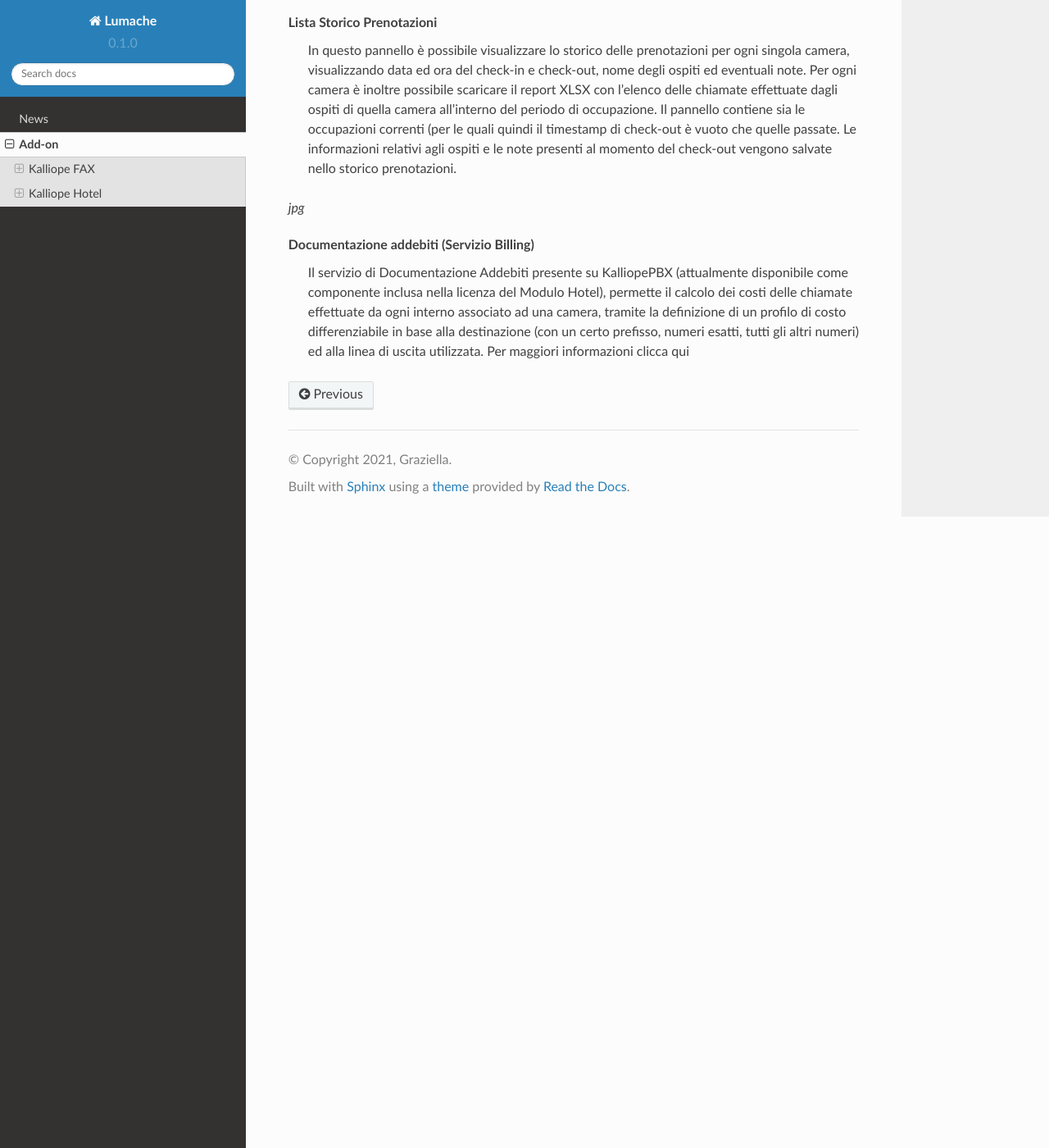
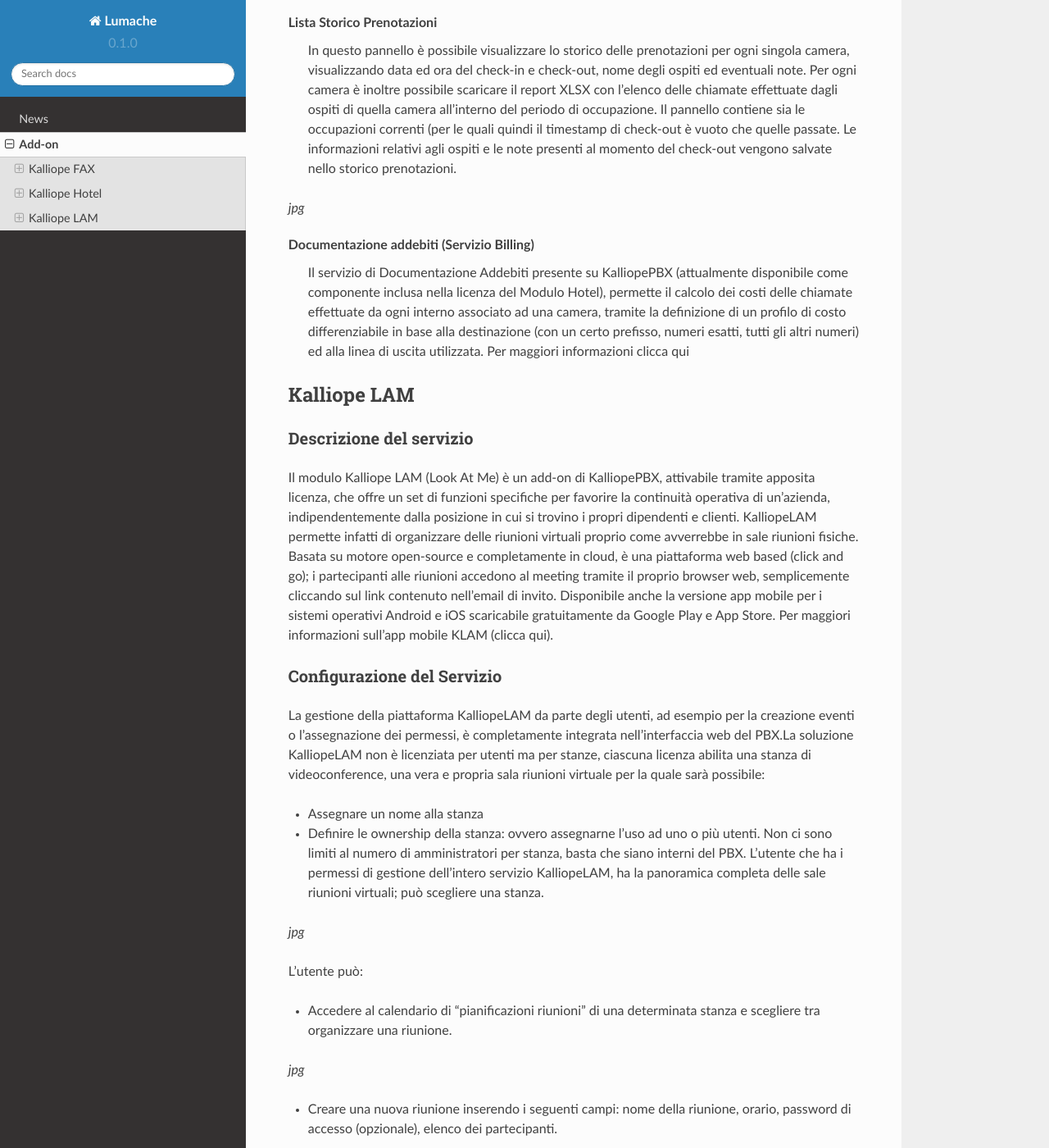
Before and after one commit to mirianatroccoli/KalliopeDoc-it, a Sphinx documentation site: the page built from docs/source/Add-on.rst, in a window 1280 px wide and 1400 px high, scrolled down 11089 px. Shown: the whole window at 82% size. Built offline with Sphinx 7.4.7 and the Read the Docs theme 2.0.0, drawn with Linux system fonts in a browser that asks for light colours; pages that are not in the unit, such as notebooks, are missing from menus; some of the changed text lies outside the part shown.

Commit message:
Update Add-on.rst

```diff
--- a/docs/source/Add-on.rst
+++ b/docs/source/Add-on.rst
@@ -416,3 +416,48 @@
 
 Documentazione addebiti (Servizio Billing)
    Il servizio di Documentazione Addebiti presente su KalliopePBX (attualmente disponibile come componente inclusa nella licenza del Modulo Hotel), permette il calcolo dei costi delle chiamate effettuate da ogni interno associato ad una camera, tramite la definizione di un profilo di costo differenziabile in base alla destinazione (con un certo prefisso, numeri esatti, tutti gli altri numeri) ed alla linea di uscita utilizzata. Per maggiori informazioni clicca qui
+
+Kalliope LAM
+-------------
+
+Descrizione del servizio
++++++++++++
+Il modulo Kalliope LAM (Look At Me) è un add-on di KalliopePBX, attivabile tramite apposita licenza, che offre un set di funzioni specifiche per favorire la continuità operativa di un’azienda, indipendentemente dalla posizione in cui si trovino i propri dipendenti e clienti. KalliopeLAM permette infatti di organizzare delle riunioni virtuali proprio come avverrebbe in sale riunioni fisiche. Basata su motore open-source e completamente in cloud, è una piattaforma web based (click and go); i partecipanti alle riunioni accedono al meeting tramite il proprio browser web, semplicemente cliccando sul link contenuto nell’email di invito. Disponibile anche la versione app mobile per i sistemi operativi Android e iOS scaricabile gratuitamente da Google Play e App Store. Per maggiori informazioni sull'app mobile KLAM (clicca qui).
+
+Configurazione del Servizio
+++++++++++++
+La gestione della piattaforma KalliopeLAM da parte degli utenti, ad esempio per la creazione eventi o l’assegnazione dei permessi, è completamente integrata nell’interfaccia web del PBX.La soluzione KalliopeLAM non è licenziata per utenti ma per stanze, ciascuna licenza abilita una stanza di videoconference, una vera e propria sala riunioni virtuale per la quale sarà possibile:
+
+- Assegnare un nome alla stanza
+- Definire le ownership della stanza: ovvero assegnarne l’uso ad uno o più utenti. Non ci sono limiti al numero di amministratori per stanza, basta che siano interni del PBX. L’utente che ha i permessi di gestione dell’intero servizio KalliopeLAM, ha la panoramica completa delle sale riunioni virtuali; può scegliere una stanza.
+
+*jpg*
+
+L’utente può:
+
+- Accedere al calendario di "pianificazioni riunioni" di una determinata stanza e scegliere tra organizzare una riunione.
+*jpg*
+
+- Creare una nuova riunione inserendo i seguenti campi: nome della riunione, orario, password di accesso (opzionale), elenco dei partecipanti.
+*jpg*
+
+- Spedire gli inviti e i calendar a tutti i partecipanti dei una riunione cliccando sul pulsante “Salva e invia”.
+
+Principali funzionalità
+   - Videoconference web.
+   - Protezione della riunione con password.
+   - Waiting-room.
+   - Desktop sharing
+   - Chat
+   - Alzata di mano
+   - Statistiche interlocutore
+   - Condivisione video YouTube
+
+Protezione della privacy delle tue riunioni
+   Sono stati implementati diversi meccanismi per garantire la privacy e la protezione tue riunioni sulla piattaforma KalliopeLAM.
+
+- Nuove istanze di videoconference per ciascuna nuova riunione: Le diverse istanze saranno valide solo nel periodo indicato per la prenotazione, inizio e fine della riunione. Tali istanze (rappresentate nell’URL di condivisione della riunione) sono composte da 42 caratteri alfanumerici e nel caso di un invito come moderatore, sarà presente in coda all’URL un ulteriore token di 493 caratteri.
+- Waiting room abilitata di default: Il moderatore viene avvisato del fatto che ci sia un guest che ha fatto richiesta di entrare e può decidere di accettarlo o meno. La waiting room è disabilitabile dal moderatore riunione per riunione.
+- Definizione di una password di protezione per l’accesso alla riunione : La password può essere definita in due diversi momenti: o in fase di programmazione della riunione e durante lo svolgimento della riunione stessa.
+- Se il moderatore esce dalla riunione i guest vengono disconnessi
+- Il moderatore può eleggere a “moderatore” altri utenti
```
